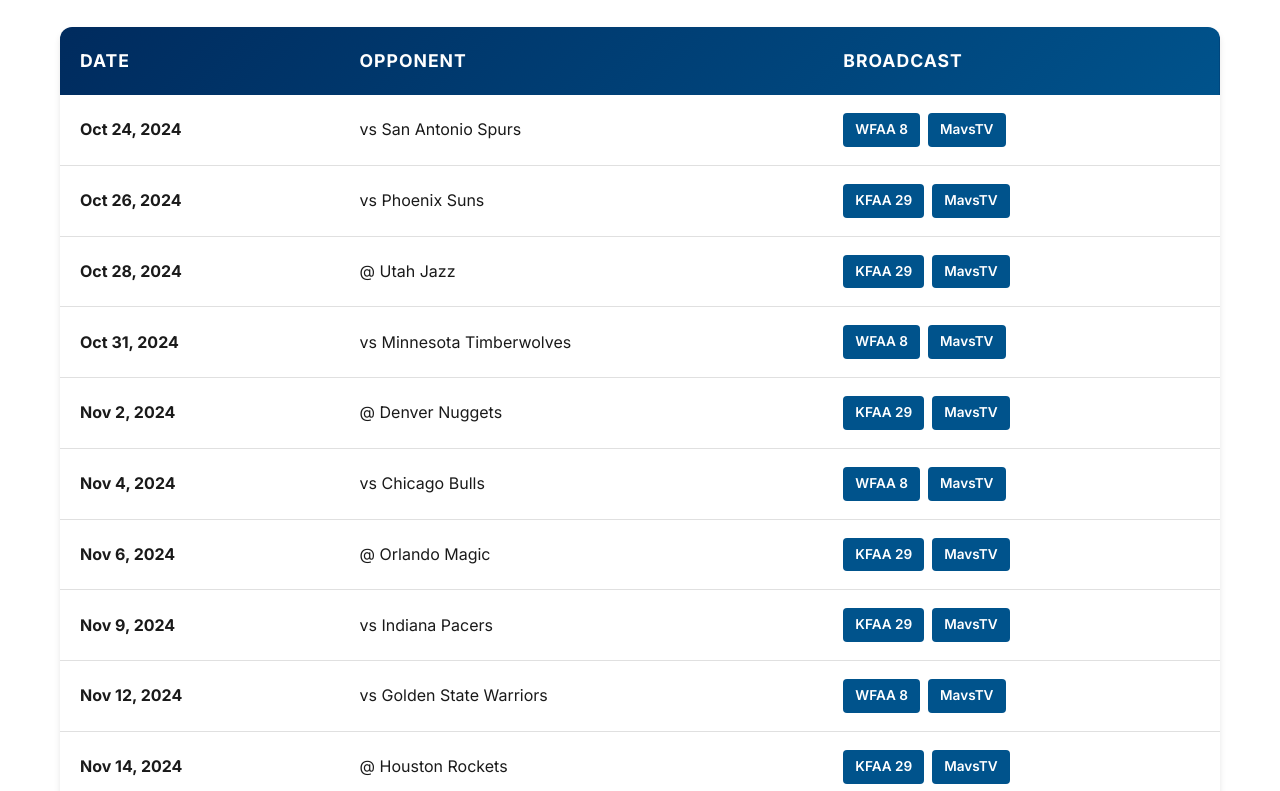
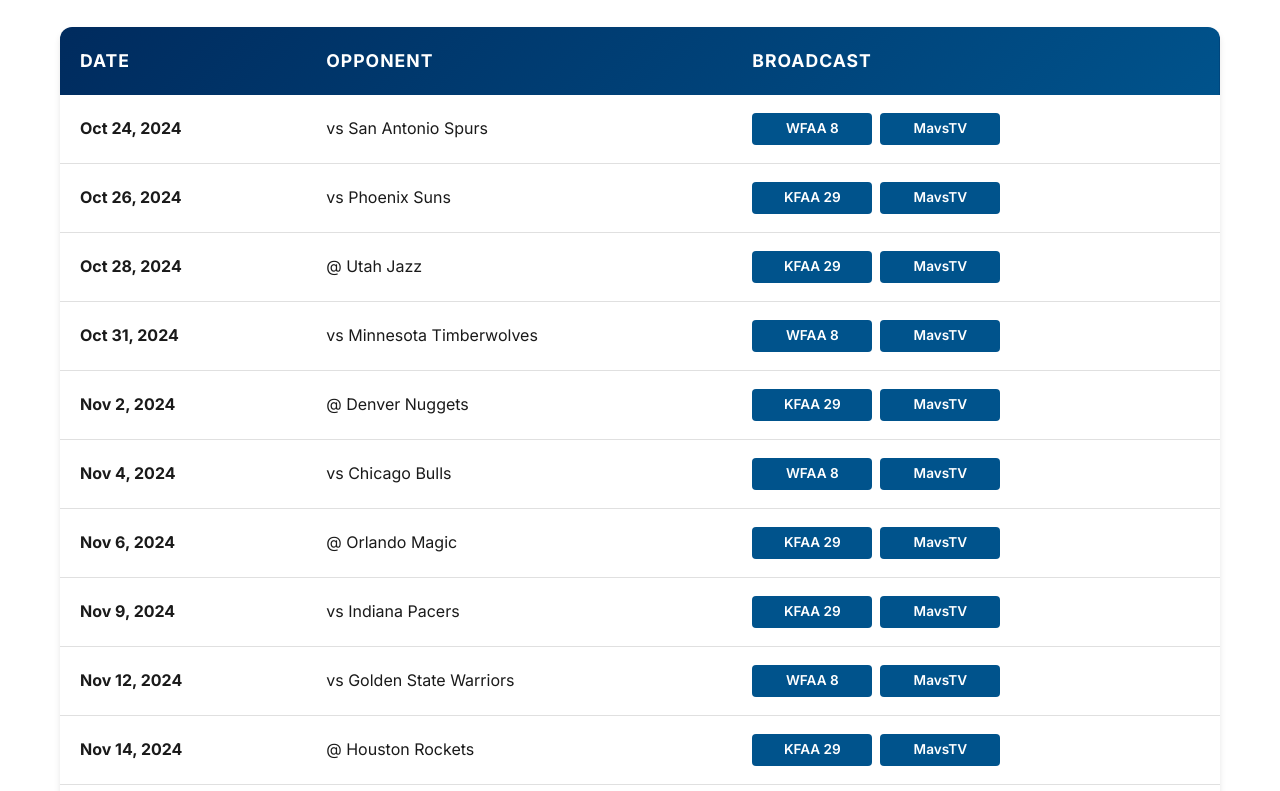
Before and after one commit to Tierney7/WTW, a plain HTML site: page index.html in a window 1280 px wide. Shown: the part 3729-4520 px from the top of the page. Drawn offline with Linux system fonts and the light colour scheme.

Commit message:
button size

```diff
--- a/style.css
+++ b/style.css
@@ -496,14 +496,19 @@
 }
 
 .broadcast-badge {
-    display: inline-block;
-    padding: 6px 12px;
+    display: inline-flex;
+    align-items: center;
+    justify-content: center;
+    width: 120px; /* choose a width that fits your longest label */
+    height: 32px; /* optional for vertical consistency */
     background: var(--mavs-blue);
     color: var(--mavs-white);
     border-radius: 4px;
     font-size: 0.85rem;
     font-weight: 600;
-}
+    text-align: center;
+    white-space: nowrap; /* prevent wrapping */
+  }
 
 /* FAQs Section */
 .faqs {
```
